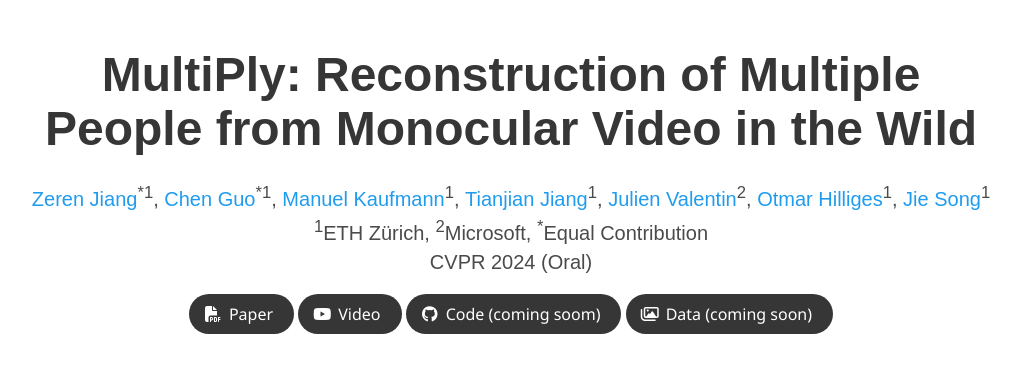
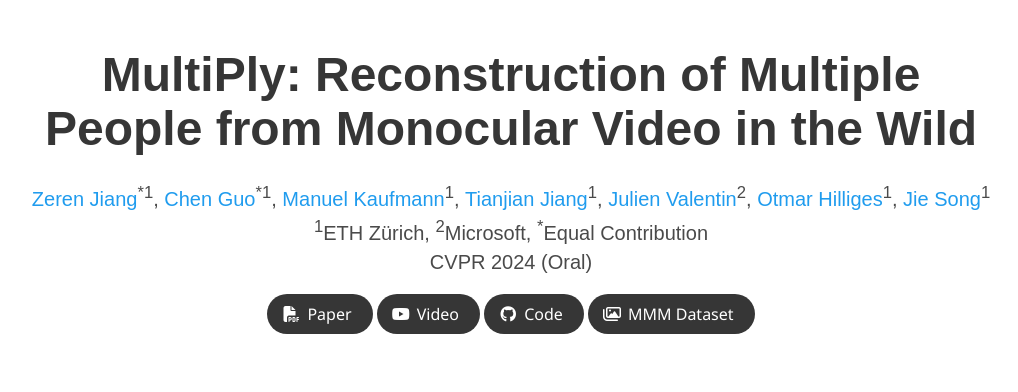
Before and after one commit to eth-ait/MultiPly, a plain HTML site: page index.html in a window 1280 px wide. Shown: the top 392 px of the page, without its empty margins (129-1147 px from the left). Drawn offline with nearby package versions, Linux system fonts and the light colour scheme; grey boxes are pictures that could not be loaded; some icons are missing; a web font is replaced by a local one.

Commit message:
update code and data link

```diff
--- a/index.html
+++ b/index.html
@@ -104,17 +104,17 @@
                   <span class="icon">
                       <i class="fab fa-github"></i>
                   </span>
-                  <span>Code (coming soom)</span>
+                  <span>Code</span>
                   </a>
               </span>
                <!-- Dataset Link. -->
               <span class="link-block">
-                <a href=""
+                <a href="https://multiply.ait.ethz.ch/"
                    class="external-link button is-normal is-rounded is-dark">
                   <span class="icon">
                       <i class="far fa-images"></i>
                   </span>
-                  <span>Data (coming soon)</span>
+                  <span>MMM Dataset</span>
                   </a>
               </span>
             </div>
```
